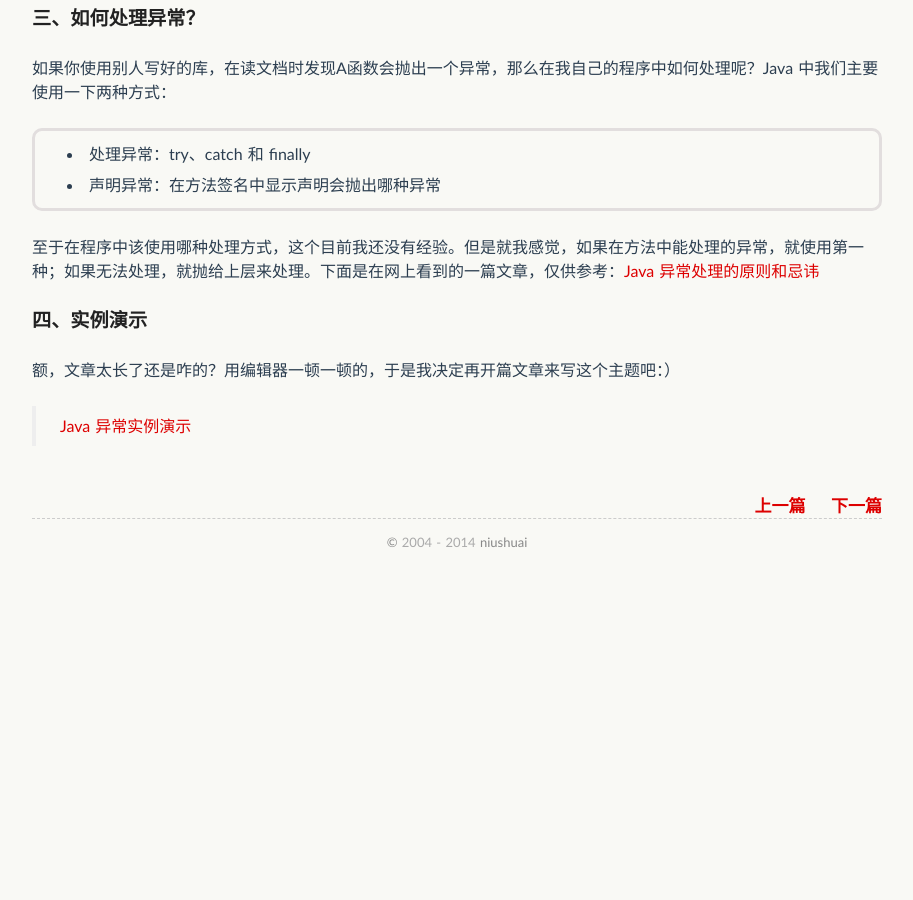
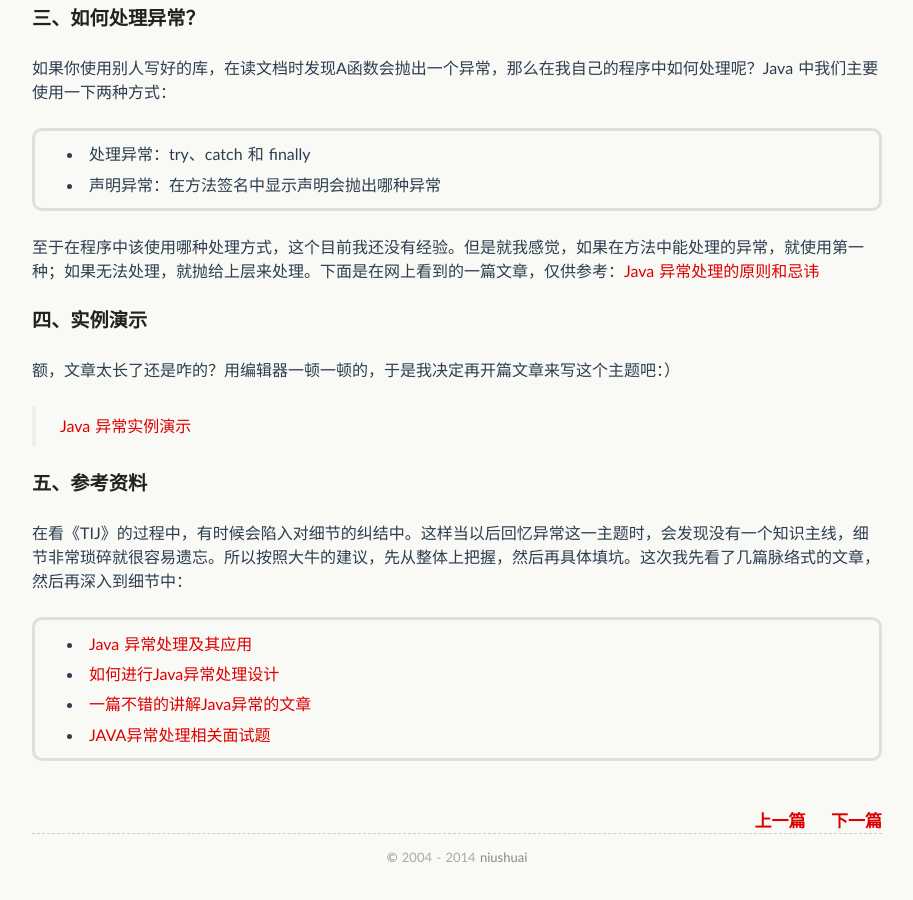
Before and after one commit to niushuai/blog, a Jekyll site: the page built from _posts/2014-03-21-thinking_in_java_chapter12.md, in a window 1280 px wide and 900 px high, scrolled down 9647 px. Shown: the whole window, without its empty margins (183-1096 px from the left). Built offline with Jekyll 4.4.1, drawn with Linux system fonts in a browser that asks for light colours; Markdown is read by kramdown in place of the engine named in the settings; comment, search, counter and statistics services are not loaded; before the commit the page ends 10232 px from its top, so only the background shows below that.

Commit message:
update reference

```diff
--- a/_posts/2014-03-21-thinking_in_java_chapter12.md
+++ b/_posts/2014-03-21-thinking_in_java_chapter12.md
@@ -368,3 +368,12 @@ C++从CLU哪里带来了一种思想：异常说明。这样，就可以用编
 额，文章太长了还是咋的？用编辑器一顿一顿的，于是我决定再开篇文章来写这个主题吧：）
 
 > [Java 异常实例演示]()
+
+###五、参考资料
+
+在看《TIJ》的过程中，有时候会陷入对细节的纠结中。这样当以后回忆异常这一主题时，会发现没有一个知识主线，细节非常琐碎就很容易遗忘。所以按照大牛的建议，先从整体上把握，然后再具体填坑。这次我先看了几篇脉络式的文章，然后再深入到细节中：
+
+* [Java 异常处理及其应用](http://www.ibm.com/developerworks/cn/java/j-lo-exception)
+* [如何进行Java异常处理设计](http://blog.csdn.net/yanquan345/article/details/19633623)
+* [一篇不错的讲解Java异常的文章](http://www.blogjava.net/freeman1984/archive/2013/07/26/148850.html)
+* [JAVA异常处理相关面试题](http://blog.csdn.net/zhaoqianjava/article/details/6854732)
```
